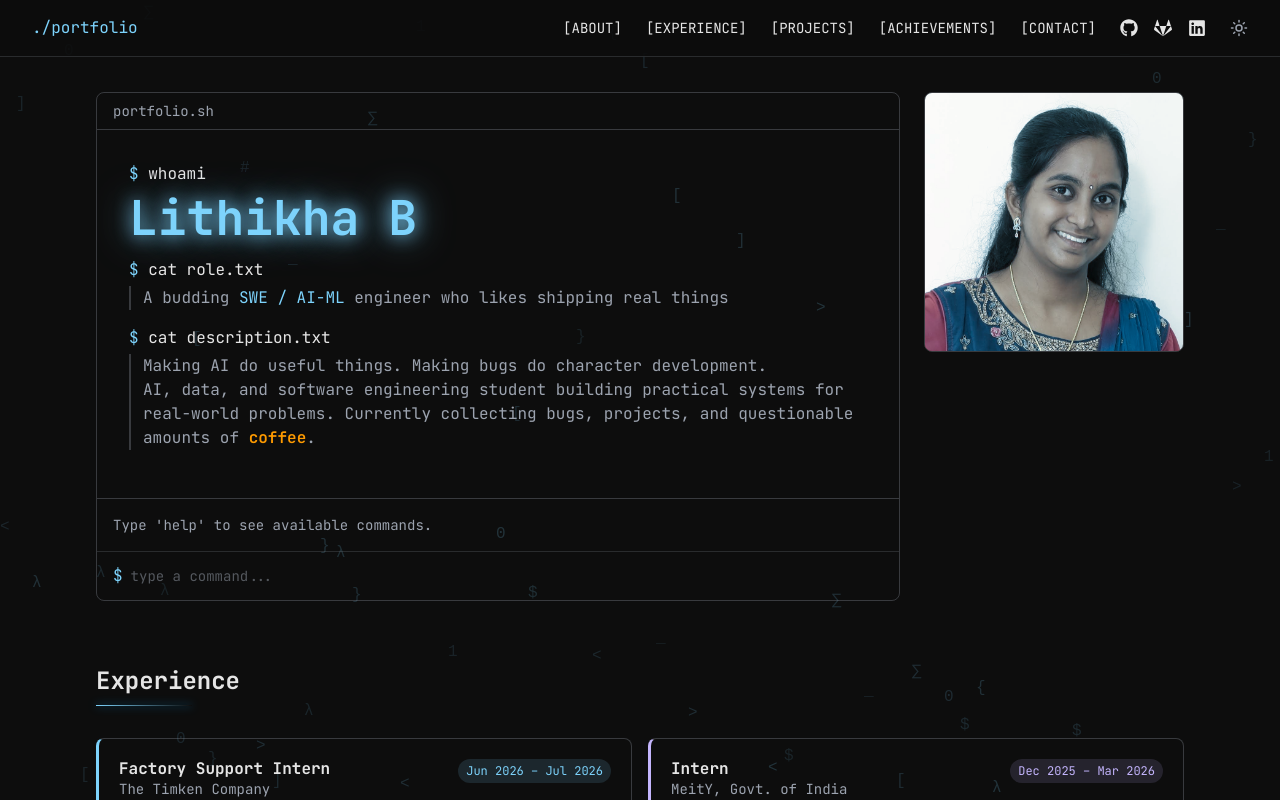
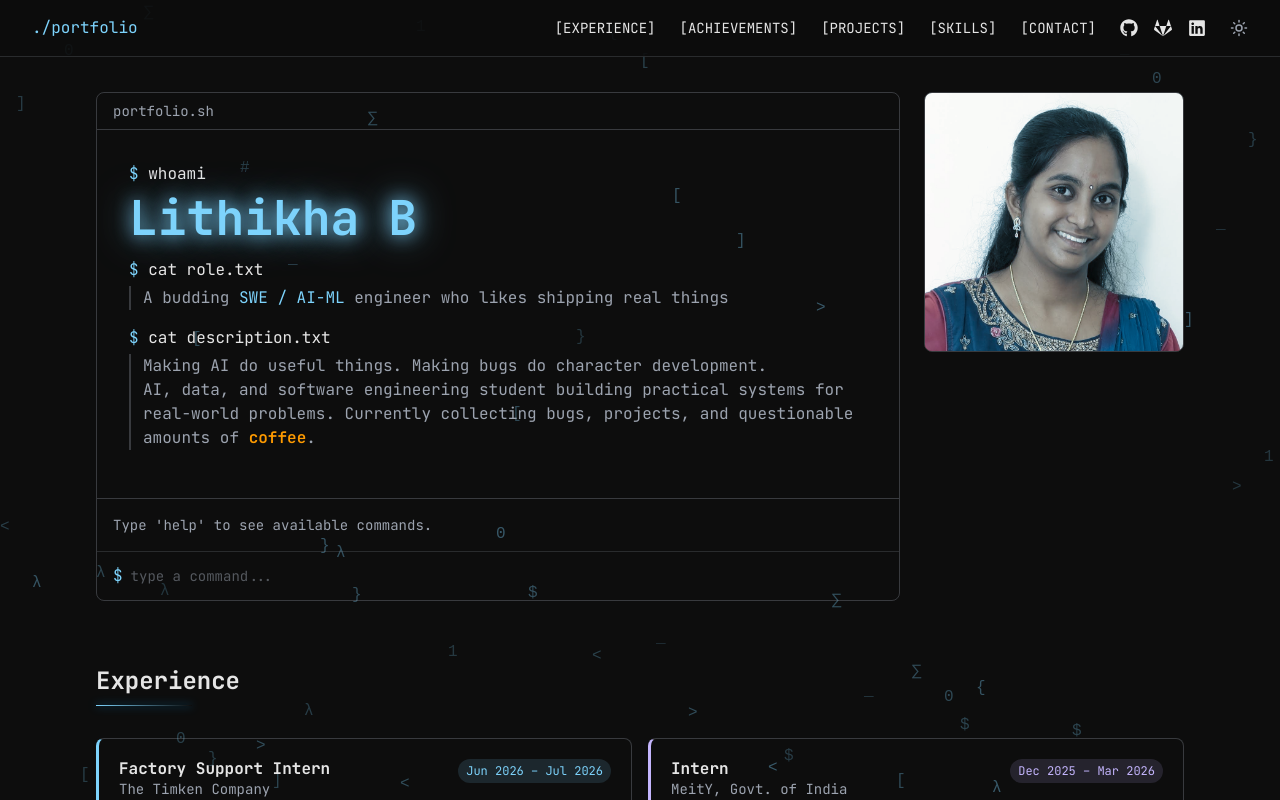
Before and after one commit to LithikhaB/portfolio, a Next.js app: page / in a window 1280 px wide. Shown: the top 800 px of the page. Built offline with nearby package versions, Linux system fonts and the light colour scheme.

Commit message:
Modified the background rain metrics, reordered sections in nav bar.

```diff
--- a/src/components/BackgroundRain.tsx
+++ b/src/components/BackgroundRain.tsx
@@ -48,7 +48,7 @@ export default function BackgroundRain() {
         const x = i * fontSize;
         const y = drops[i] * fontSize;
 
-        ctx.globalAlpha = 0.1 + Math.random() * 0.1;
+        ctx.globalAlpha = 0.2 + Math.random() * 0.2;
 
         ctx.fillText(char, x, y);
 
--- a/src/components/Nav.tsx
+++ b/src/components/Nav.tsx
@@ -1,7 +1,7 @@
 import ThemeToggle from "./ThemeToggle";
 import { FaGithub, FaLinkedin, FaGitlab } from "react-icons/fa";
 
-const sections = ["about", "experience", "projects", "achievements", "contact"];
+const sections = ["experience", "achievements", "projects", "skills", "contact"];
 
 export default function Nav() {
   return (
```
